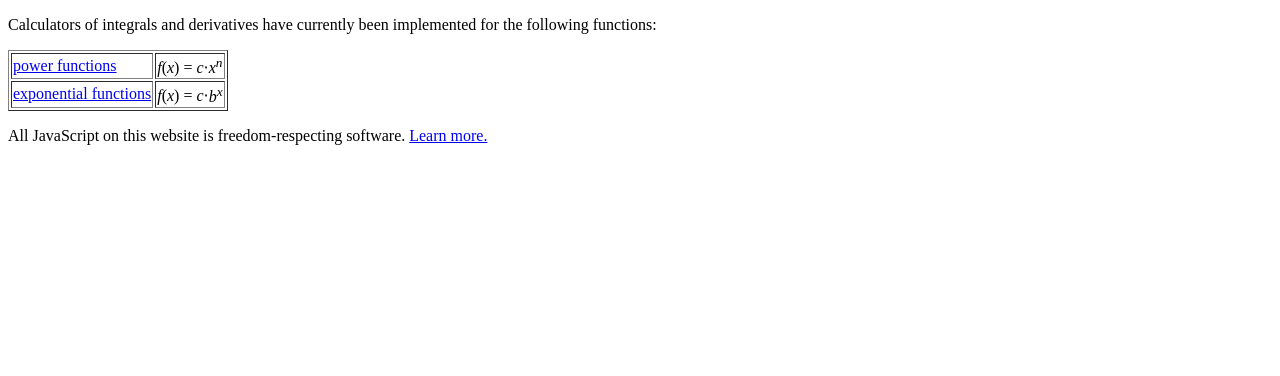
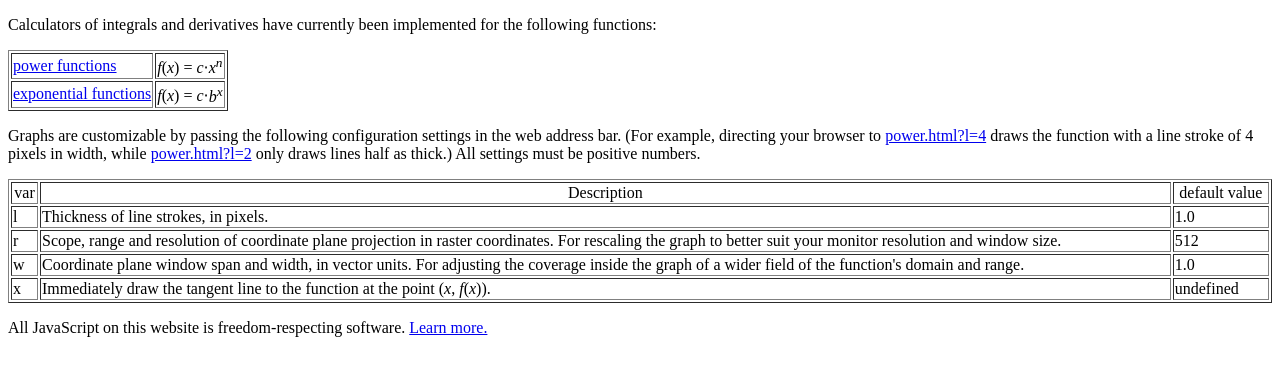
Before and after one commit to cxd4/integrals, a plain HTML site: page index.html in a window 1280 px wide. Drawn offline with Linux system fonts and the light colour scheme.

Commit message:
Allow user to set initial tangent line at page load.

```diff
--- a/index.html
+++ b/index.html
@@ -19,6 +19,31 @@
 </TR>
 </TABLE>
 
+<P>Graphs are customizable by passing the following configuration settings in the web address bar.  (For example, directing your browser to <A HREF="power.html?l=4">power.html?l=4</A> draws the function with a line stroke of 4 pixels in width, while <A HREF="power.html?l=2">power.html?l=2</A> only draws lines half as thick.)  All settings must be positive numbers.</P>
+<TABLE BORDER="1" WIDTH="100%">
+<TR><TD ALIGN="CENTER">var</TD><TD ALIGN="CENTER">Description</TD><TD ALIGN="CENTER">default value</TD></TR>
+<TR>
+ <TD>l</TD>
+ <TD>Thickness of line strokes, in pixels.</TD>
+ <TD>1.0</TD>
+</TR>
+<TR>
+ <TD>r</TD>
+ <TD>Scope, range and resolution of coordinate plane projection in raster coordinates.  For rescaling the graph to better suit your monitor resolution and window size.</TD>
+ <TD>512</TD>
+</TR>
+<TR>
+ <TD>w</TD>
+ <TD>Coordinate plane window span and width, in vector units.  For adjusting the coverage inside the graph of a wider field of the function's domain and range.</TD>
+ <TD>1.0</TD>
+</TR>
+<TR>
+ <TD>x</TD>
+ <TD>Immediately draw the tangent line to the function at the point (<I>x</I>, <I>f</I>(<I>x</I>)).</TD>
+ <TD>undefined</TD>
+</TR>
+</TABLE>
+
 <P>All JavaScript on this website is freedom-respecting software.  <A href="/free-js.html" rel="jslicense">Learn more.</A></P>
 </BODY>
 
--- a/tangents.js
+++ b/tangents.js
@@ -24,10 +24,9 @@ function raster_to_vector(x_raster) {
     return (scaled_x);
 }
 
-function tan_power(x_raster) {
+function tan_power(x1) {
     "use strict";
     var y1, m, b;
-    var x1 = raster_to_vector(x_raster);
 
     var c = var_from_form("c");
     var n = var_from_form("n");
@@ -50,10 +49,9 @@ function tan_power(x_raster) {
     tan_f();
     return;
 }
-function tan_exp(x_raster) {
+function tan_exp(x1) {
     "use strict";
     var y1, m, b;
-    var x1 = raster_to_vector(x_raster);
 
     var c = var_from_form("c");
     var b = var_from_form("b");
```
Also changed, not shown: exp.html (+1 -1 lines), graph.js (+11 -3 lines), power.html (+1 -1 lines).
